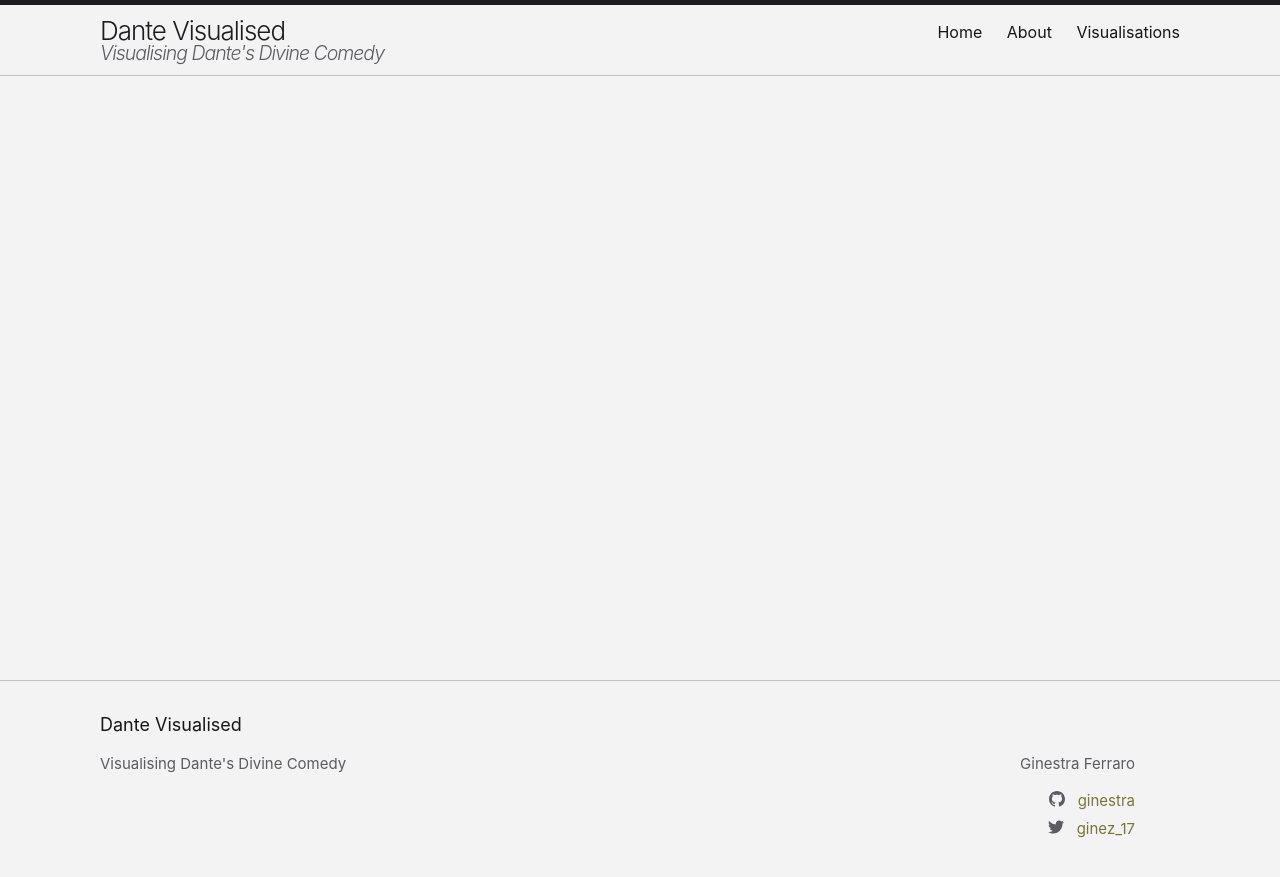
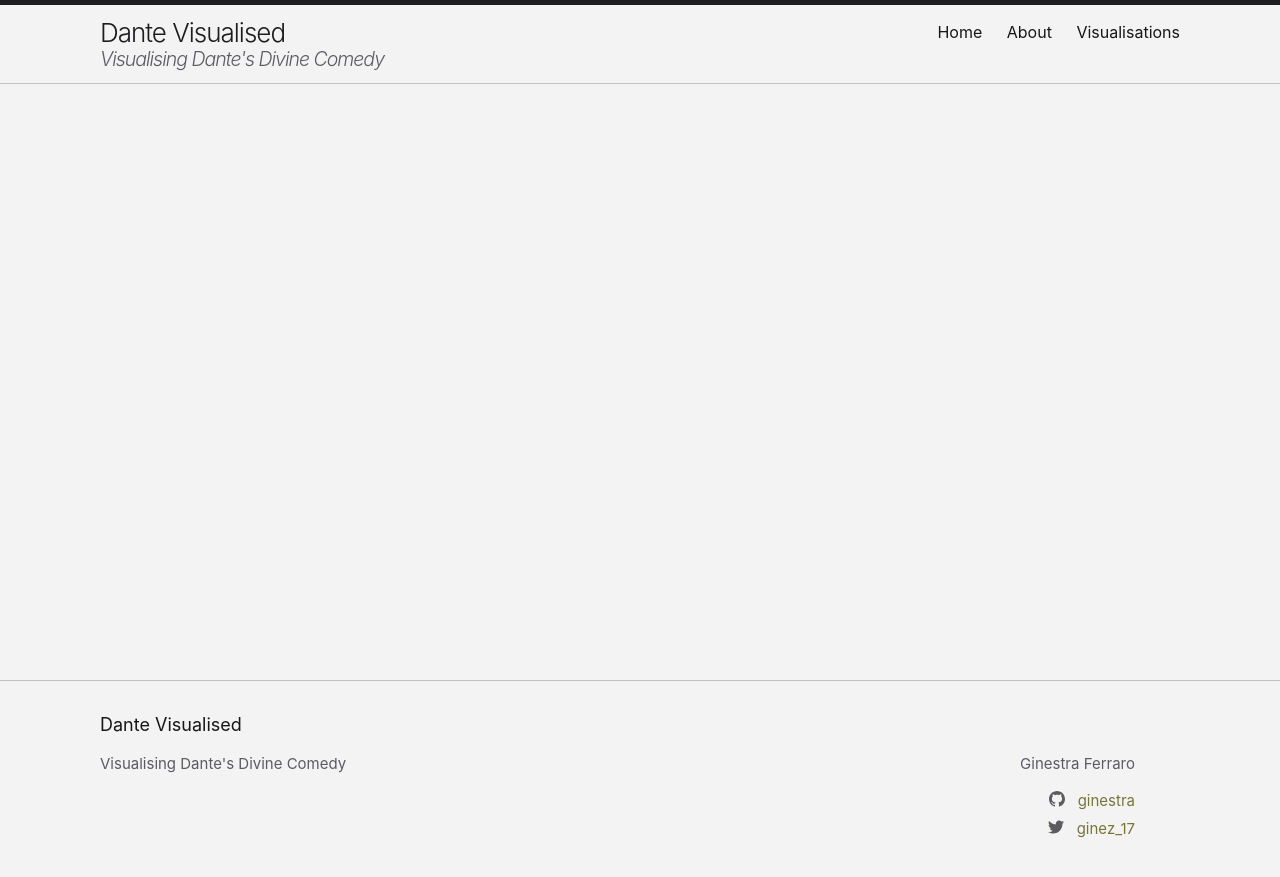
Before and after one commit to ginestra/dante-visualised, a Jekyll site: the page built from index.md, in a window 1280 px wide. Shown: the top 877 px of the page. Built offline with Jekyll 4.4.1, drawn with Linux system fonts in a browser that asks for light colours.

```diff
--- a/assets/main.scss
+++ b/assets/main.scss
@@ -35,7 +35,7 @@
 
 /* Header */
 .site-title {
-    line-height: 1.25rem;
+    line-height: 1.5rem;
     margin-top: 1rem;
     margin-bottom: .75rem;
     small {
```
Also changed, not shown: README.md, 2 other files.
